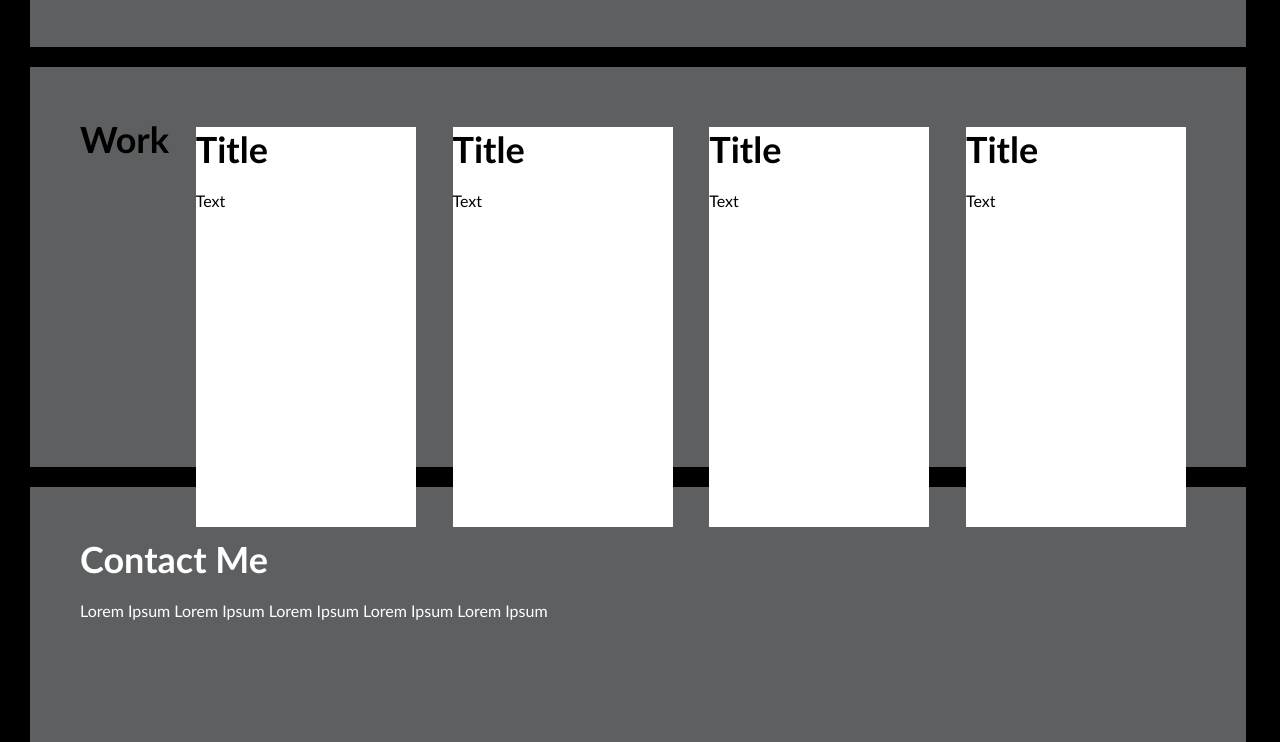
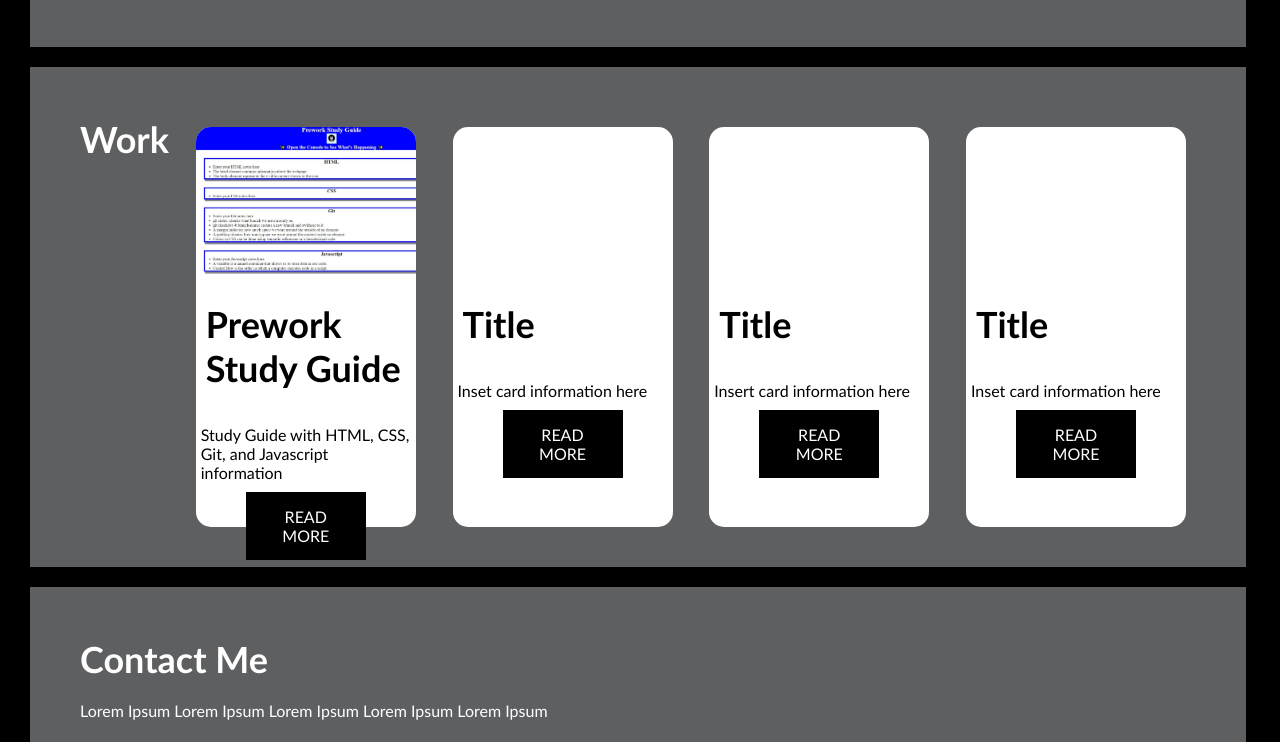
Before and after one commit to fdirige/Portfolio, a plain HTML site: page index.html in a window 1280 px wide. Shown: the part 1178-1920 px from the top of the page. Drawn offline with Linux system fonts and the light colour scheme.

Commit message:
Updated cards in Work section

```diff
--- a/css/style.css
+++ b/css/style.css
@@ -75,13 +75,17 @@ p {
     color: #ffffff;
 }
 
+#work {
+    color: white;
+}
+
 .main-section-work {
     margin-bottom: 20px;
     display: flex;
     flex-wrap: wrap;
     justify-content: space-between;
     padding: 50px;
-    height: 400px;
+    height: 500px;
     font-family: 'Gill Sans', 'Gill Sans MT', Calibri, 'Trebuchet MS', sans-serif;
     background-color: #5d5f61;
     color: black;
@@ -114,10 +118,14 @@ p {
     width: 220px;
     height: 400px;
     margin: 10px;
+    border-radius: 15px;
   }
 
   .card-image {
-    background-color: blueviolet;
+    height: 150px;
+    margin-bottom: 15px;
+    background-size: cover;
+    border-radius: 15px 15px 0 0;
   }
 
   .card header {
@@ -125,3 +133,33 @@ p {
     background: black;
     color: whitesmoke;
   }
+
+  .card-1 {
+    background-image: url('../Images/Capture.JPG');
+  }
+
+.card h2 {
+    padding: 10px;
+}
+
+.card p {
+    padding: 5px;
+}
+
+.card a {
+    background-color: black;
+    color: white;
+    padding: 15px 20px;
+    display: block;
+    text-align: center;
+    margin: 5px 50px;
+    text-decoration: none;
+}
+
+.card:hover {
+    background-color: rgb(30, 0, 181);
+    color: white;
+    cursor: pointer;
+    transform: scale(1.03);
+    transition: all 1s ease;
+}
--- a/index.html
+++ b/index.html
@@ -30,28 +30,33 @@
              </p>
             </div>
         </section>
-         <section id="work"/>
          <section class="main-section-work">
-            <h2>Work</h2>
+            <h2 id="work">Work</h2>
             <div class="card">
-                <div class="card-image"></div>
-                <h2>Title</h2>
-                <p>Text</p>
+                <div class="card-image card-1"></div>
+                <h2>Prework Study Guide</h2>
+                <p>
+                    Study Guide with HTML, CSS, Git, and Javascript information
+                </p>
+                <a href="https://fdirige.github.io/prework-study-guide/">READ MORE</a>
             </div>
             <div class="card">
                 <div class="card-image"></div>
                 <h2>Title</h2>
-                <p>Text</p>
+                <p>Inset card information here</p>
+                <a href="">READ MORE</a>
             </div>
             <div class="card">
                 <div class="card-image"></div>
                 <h2>Title</h2>
-                <p>Text</p>
+                <p>Insert card information here</p>
+                <a href="">READ MORE</a>
             </div>
             <div class="card">
                 <div class="card-image"></div>
                 <h2>Title</h2>
-                <p>Text</p>
+                <p>Inset card information here</p>
+                <a href="">READ MORE</a>
             </div>
         </section>
         <section id="contact-me" class="main-section">
```
Also changed, not shown: Images/Capture.JPG (added).
